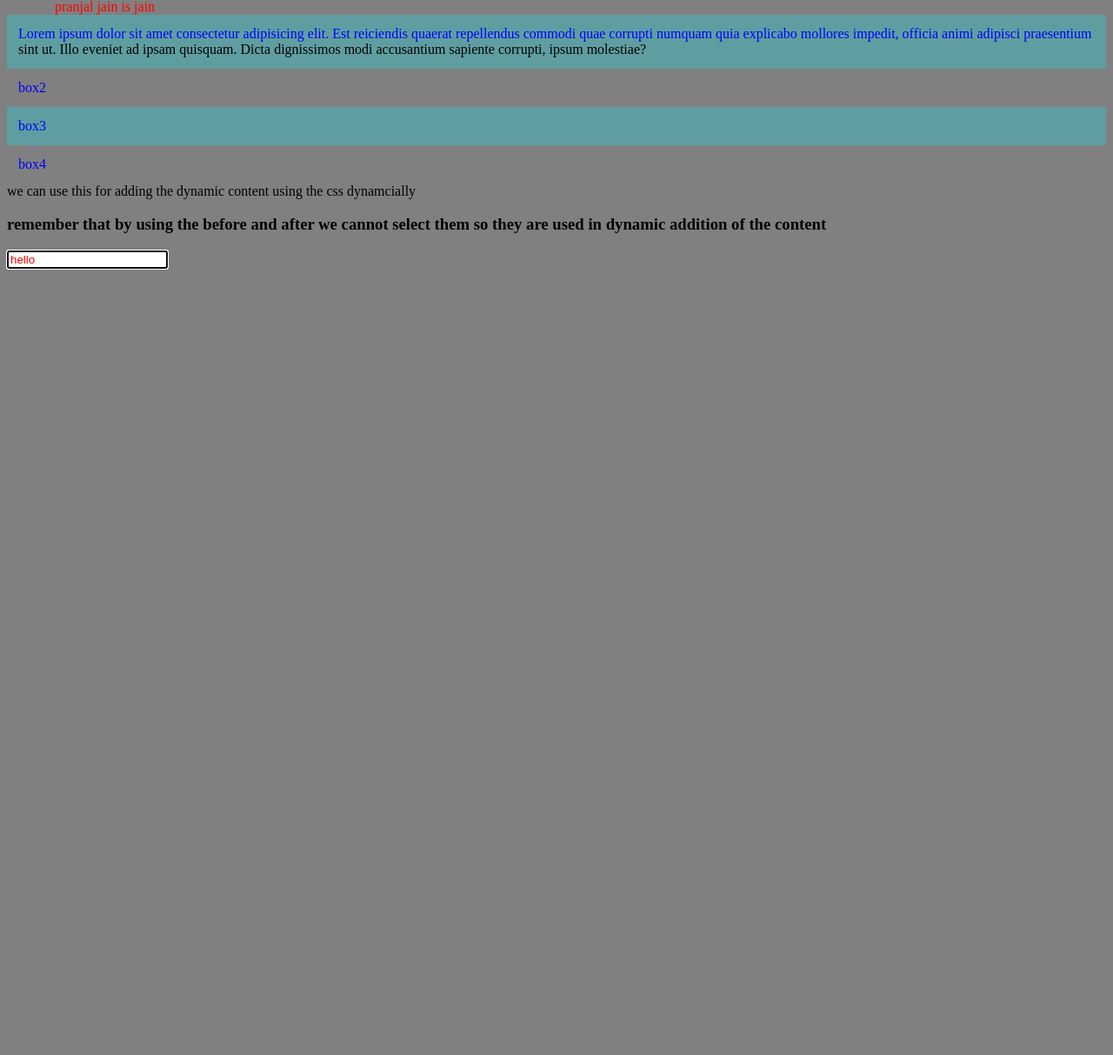
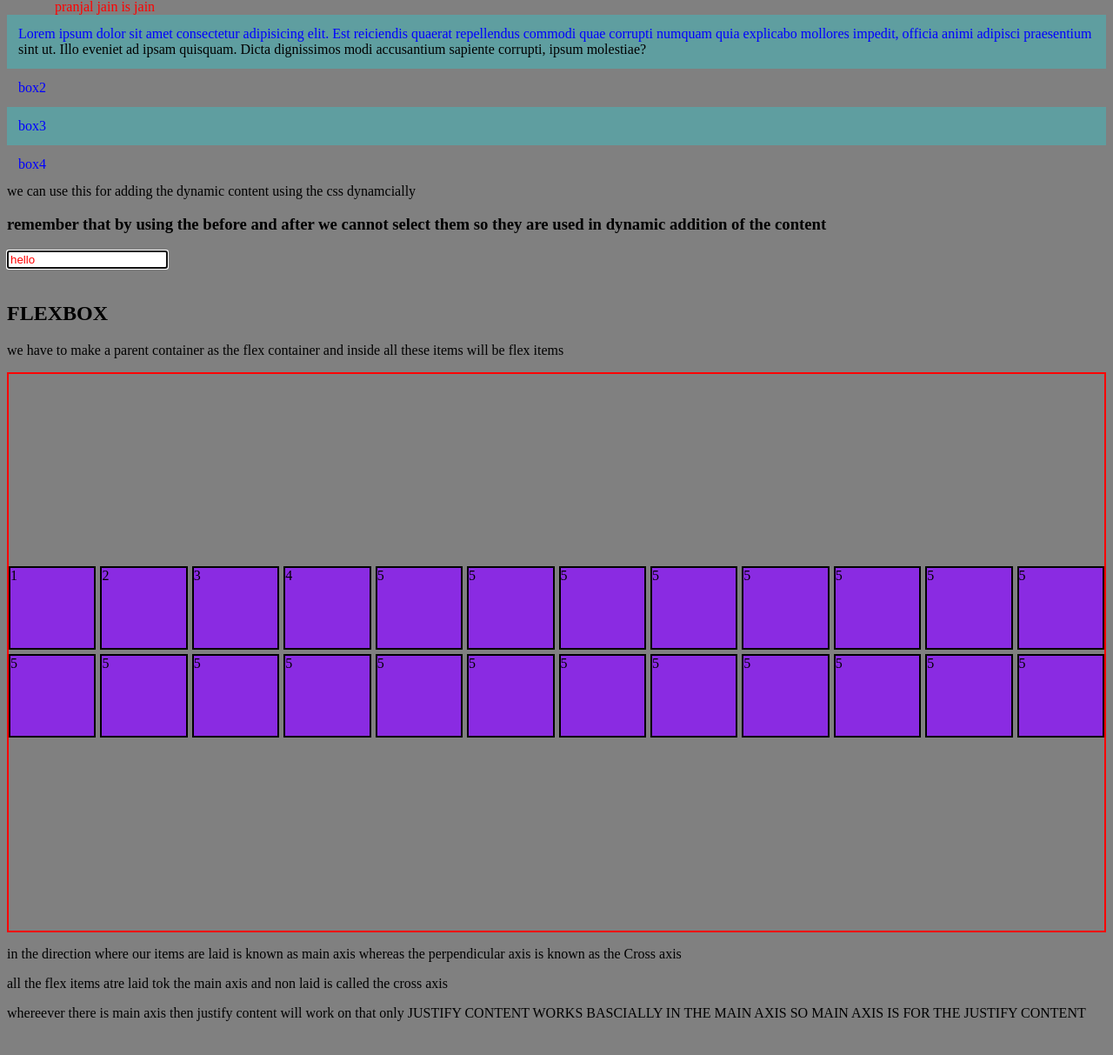
Before and after one commit to Jain-Pranjal/webd-practice, a plain HTML site: page third.html in a window 1280 px wide. Shown: the part 2454-3667 px from the top of the page at 87% size. Before the commit the page ends 2771 px from the top, so only its background shows below. Drawn offline with Linux system fonts and the light colour scheme.

Commit message:
flex box

```diff
--- a/third.css
+++ b/third.css
@@ -260,10 +260,10 @@ p.localvar{
 }
 
 
-
+/*
 div:first-child{
     background-color: rgb(208, 0, 255);
-}
+} */
 
 /* that means it will check for the first child in the doc so it will check whethet dic is tthe first child  */
 
@@ -312,3 +312,34 @@ div:first-child{
 input::placeholder{
     color: red;
 }
+
+
+
+
+.container{
+    border: 2px solid red;
+    display: flex;
+    height: 80vh;
+    /* apply the properties to center the items in the container  */
+    justify-content: center;
+    align-items: center;
+    flex-direction: row;
+    flex-wrap: wrap;
+    align-content: center;
+    /* basically we use the align content to group all the flex box and then dok the alignment of the followingf */
+
+    gap: 5px;
+}
+
+.items {
+    /* flex-grow: 1; */
+    height: 92px;
+    width: 92px;
+    border: 2px solid black;
+    /* margin: 4px; */
+    background-color: blueviolet;
+    flex-grow: 5;
+    flex-shrink: 2;
+}
+
+/* flex grow will make the flex itesm to grow as per the sixe entred and flex shrunk is the ability for ana element to shrink whwnever necessary */
--- a/third.html
+++ b/third.html
@@ -174,8 +174,71 @@ we will be using the flex box fork that  -->
 <input type="text" placeholder="hello" autofocus>
 
 
+<br><br>
+<h2>FLEXBOX</h2>
+<p>we have to make a parent container as the flex container and inside all these items will be flex items </p>
+
+<div class="container">
+    <div class="items">1</div>
+    <div class="items">2</div>
+    <div class="items">3</div>
+    <div class="items">4</div>
+    <div class="items">5</div>
+    <div class="items">5</div>
+    <div class="items">5</div>
+    <div class="items">5</div>
+    <div class="items">5</div>
+    <div class="items">5</div>
+    <div class="items">5</div>
+    <div class="items">5</div>
+    <div class="items">5</div>
+    <div class="items">5</div>
+    <div class="items">5</div>
+    <div class="items">5</div>
+    <div class="items">5</div>
+    <div class="items">5</div>
+    <div class="items">5</div>
+    <div class="items">5</div>
+    <div class="items">5</div>
+    <div class="items">5</div>
+    <div class="items">5</div>
+    <div class="items">5</div>
+</div>
+
+<!-- for the flexbox we need to make the dispaly flex on the bigger container then all the items will become the flex items and then we can apply the properties tok the flex container  -->
+
+<!-- flex items aligns itself int he dierction of the flex direction  -->
+<!-- by default they will not come inn next line for that we need to use the flex wrap  -->
+
+<p>in the direction where our items are laid is known as main axis whereas the perpendicular axis is known as the Cross axis </p>
+all the flex items atre laid tok the main axis and non laid is called the cross axis
 
 
+<p>whereever there is main axis then justify content will work on that only JUSTIFY CONTENT WORKS BASCIALLY IN THE MAIN AXIS  SO MAIN AXIS IS FOR THE JUSTIFY CONTENT</p>
+
+<!-- WE USE THE FLEX WRAP PROPERTY TO HANDLE THE OVERFLOW OF TE ITEMS AND WRAPPING OF THE ITEMS IN THE NEXT LINE -->
+
+<!-- mostly we will only iuse the justify content and the align items center for centerig the elements position
+
+align content is used when we have more than one line of the items
+means when the items are also in the next line so we group them and there position is set by using the align content -->
+
+<!-- justify content and align items  -->
+<!-- we use the align content when w ehave the multiple lines when all the flex items are wrapped to each other in the next line  -->
+
+
+<br>
+<p>there are some properties also that we can apply on the flex items sucha s order </p>
+we can set a specific items order to be set in the flex by using the order.
+Higher the order of the item , then it will be a the last of the line , flex grow and flex shrink are also used in the items
+
+<br>jitna jyada order vo baad me ayeaga and this property is applied on the item
+
+<br>
+<p>flex grow will grow the items and occupy the space that it wants whie the flex shrink is the property and the ability of the items to get shrink </p>
+
+<!-- so also remember that flex grow and flex shrink are the properties of the flex items and these are defined as the
+flex grow will grow the element when we maximise th escrren and shrink will do th efasrer hrink of the elements when we compress the screen  -->
 
 
 
```
